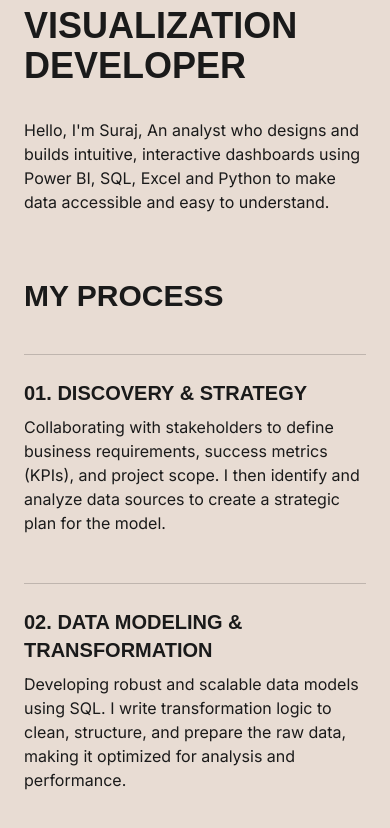
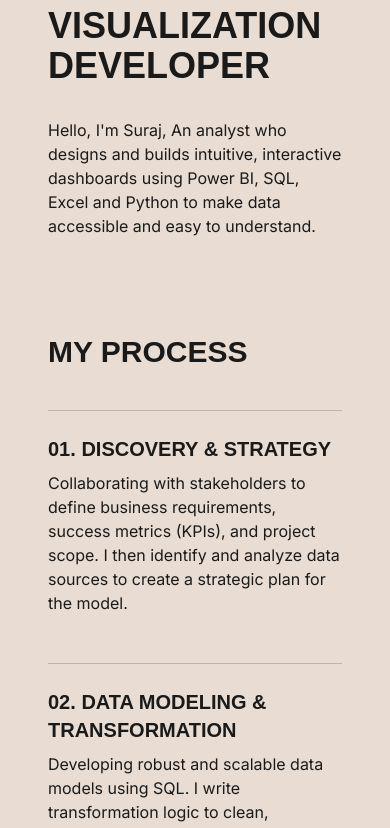
Before and after one commit to surajar36/my-portfolio, a React (Vite) app: page / in a window 390 px wide. Shown: the part 1454-2282 px from the top of the page. Built offline with nearby package versions, Linux system fonts and the light colour scheme; a web font is replaced by a local one.

Commit message:
Animation to My process

```diff
--- a/src/components/About.jsx
+++ b/src/components/About.jsx
@@ -1,25 +1,64 @@
 import React from 'react';
 import { portfolioData } from '../data/portfolioData';
+import { motion } from 'framer-motion';
 
 const About = () => {
     const { about } = portfolioData;
+
     return (
-        <section id="about" className="py-20 md:py-32">
-            <div className="max-w-4xl mx-auto">
-                <p className="text-xs uppercase tracking-widest mb-4">What I Do</p>
-                <h2 className="text-4xl md:text-5xl font-bold font-clash mb-8">{about.title}</h2>
-                <div className="space-y-6 text-base md:text-lg">
-                    <p>{about.description}</p>
+        <section id="about" className="py-20 md:py-32 relative">
+            <div className="max-w-7xl mx-auto grid grid-cols-1 md:grid-cols-2 gap-24 px-6">
+                {/* Sticky Left Column */}
+                <div className="md:sticky md:top-32 self-start h-fit">
+                    <motion.p
+                        className="text-xs uppercase tracking-widest mb-4"
+                        initial={{ opacity: 0, y: 20 }}
+                        whileInView={{ opacity: 1, y: 0 }}
+                        transition={{ duration: 0.4, ease: "easeOut" }}
+                        viewport={{ once: true }}
+                    >
+                        What I Do
+                    </motion.p>
+
+                    <motion.h2
+                        className="text-4xl md:text-5xl font-bold font-clash mb-8"
+                        initial={{ opacity: 0, y: 30 }}
+                        whileInView={{ opacity: 1, y: 0 }}
+                        transition={{ duration: 0.5, ease: "easeOut", delay: 0.1 }}
+                        viewport={{ once: true }}
+                    >
+                        {about.title}
+                    </motion.h2>
+
+                    <motion.div
+                        className="space-y-6 text-base md:text-lg"
+                        initial={{ opacity: 0, y: 40 }}
+                        whileInView={{ opacity: 1, y: 0 }}
+                        transition={{ duration: 0.6, ease: "easeOut", delay: 0.2 }}
+                        viewport={{ once: true }}
+                    >
+                        <p>{about.description}</p>
+                    </motion.div>
                 </div>
 
-                <div className="mt-16">
+                {/* Scrollable Right Column */}
+                <div className="space-y-16">
                     <h3 className="text-3xl md:text-4xl font-bold font-clash mb-10">My Process</h3>
                     <div className="space-y-12">
                         {about.process.map((step) => (
-                            <div key={step.id} className="border-t border-[#1A1A1A]/20 pt-6">
-                                <h4 className="text-xl md:text-2xl font-bold font-clash mb-2">{step.id}. {step.title}</h4>
+                            <motion.div
+                                key={step.id}
+                                className="border-t border-[#1A1A1A]/20 pt-6"
+                                initial={{ opacity: 0, y: 40 }}
+                                whileInView={{ opacity: 1, y: 0 }}
+                                transition={{ duration: 0.6, ease: "easeOut" }}
+                                viewport={{ once: true }}
+                            >
+                                <h4 className="text-xl md:text-2xl font-bold font-clash mb-2">
+                                    {step.id}. {step.title}
+                                </h4>
                                 <p>{step.description}</p>
-                            </div>
+                            </motion.div>
                         ))}
                     </div>
                 </div>
```
